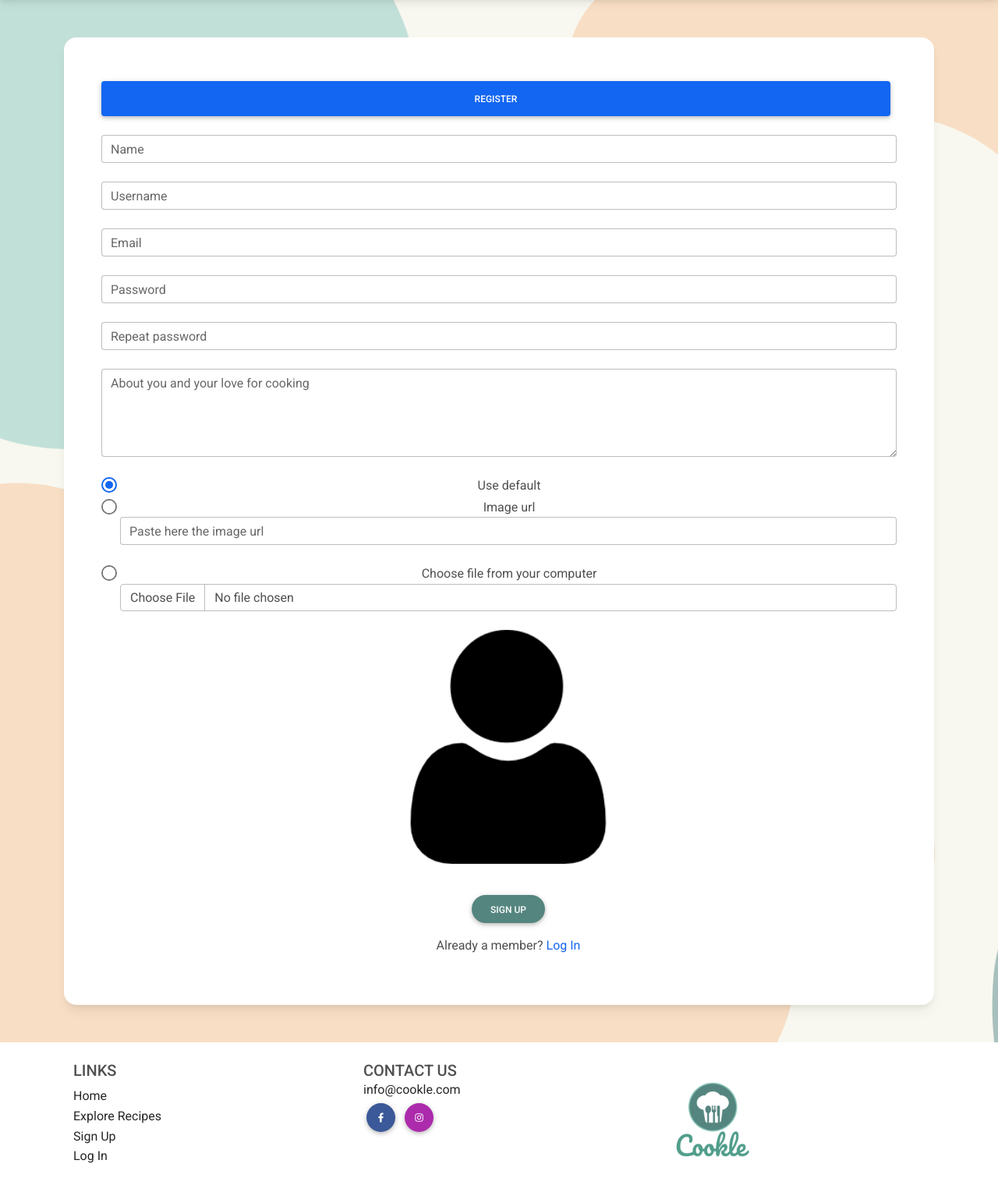
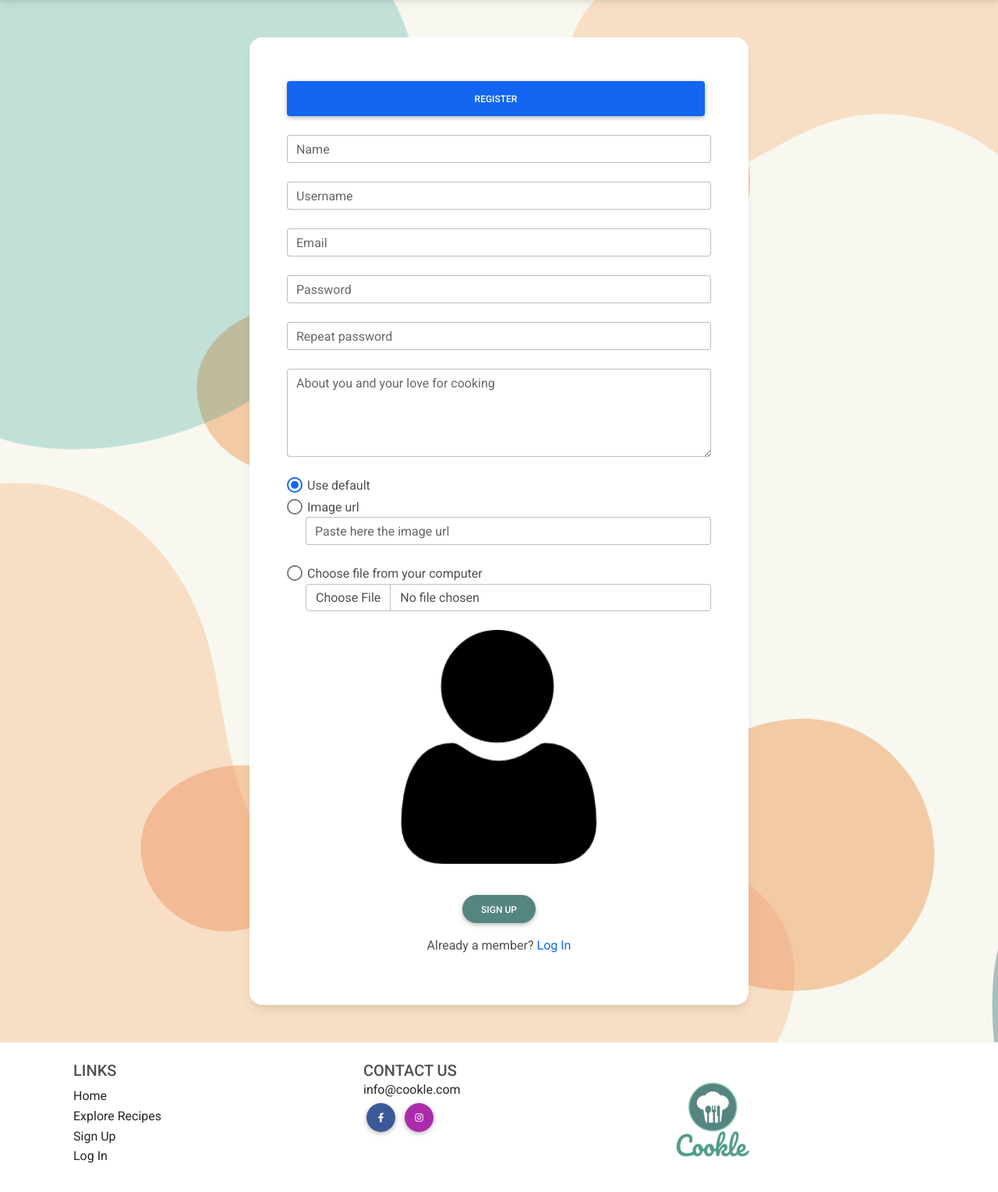
Before and after one commit to dissyulina/cookle-cookbook, a Flask app: page /register in a window 1280 px wide. Shown: the part 127-1656 px from the top of the page at 78% size. Run offline with Flask 2, Linux system fonts and the light colour scheme; some libraries are stand-ins or nearby versions.

Commit message:
Add JS to check passwords match

```diff
--- a/app.py
+++ b/app.py
@@ -41,7 +41,11 @@ def register():
             "password": generate_password_hash(request.form.get("password")),
             "name": request.form.get("name").lower(),
             "email": request.form.get("email"),
-            "about": request.form.get("about")
+            "about": request.form.get("about"),
+            "user_image": request.form.get("profile-url"),
+            "saved_recipes": [],
+            "upload_recipes": [],
+            "is_admin": False
         }
         mongo.db.users.insert_one(register)
 
--- a/static/css/style.css
+++ b/static/css/style.css
@@ -75,3 +75,7 @@
 */
 
 /* Register page */
+.card-login {
+    width: 85%;
+    max-width: 40rem;
+}
--- a/static/js/script.js
+++ b/static/js/script.js
@@ -35,3 +35,17 @@ function loadImage(){
     var url = document.getElementById("profile-url");
     image.src = url.value;
 }
+
+/* To check passwords match before submitting, addapted from:
+https://stackoverflow.com/questions/21727317/how-to-check-confirm-password-field-in-form-without-reloading-page/21727518
+*/
+$('#repeat-password').on('keyup', function () {
+    console.log("keyup");
+    if ($('#password').val() == $('#repeat-password').val()) {
+        $('#valid-message').html('Passwords match.').css('color', 'green');
+        $('.submit-btn').prop('disabled', false).removeClass('disabled');
+    } else {
+        $('#valid-message').html('Passwords do not match.').css('color', 'red');
+        $('.submit-btn').prop('disabled', true).addClass('disabled');
+    }
+});
--- a/templates/base.html
+++ b/templates/base.html
@@ -132,8 +132,10 @@
     <!-- jQuery -->
     <script src="https://code.jquery.com/jquery-3.6.0.min.js"
         integrity="sha256-/xUj+3OJU5yExlq6GSYGSHk7tPXikynS7ogEvDej/m4=" crossorigin="anonymous"></script>
+
     <!-- MDB -->
     <script type="text/javascript" src="https://cdnjs.cloudflare.com/ajax/libs/mdb-ui-kit/3.6.0/mdb.min.js"></script>
+
     <!-- JS -->
     <script src="{{ url_for('static', filename='js/script.js') }}"></script>
     {% block scripts %}
--- a/templates/register.html
+++ b/templates/register.html
@@ -3,7 +3,7 @@
 <section>
     <div class="w-100 background">
         <div class="overlay py-5">
-            <div class="container">
+            <div class="container d-flex justify-content-center align-items-center">
                     <!-- flash messages -->
 
                     {% with messages = get_flashed_messages(with_categories=True) %}
@@ -17,9 +17,9 @@
                     {% endwith %}
 
 
-                <div class="card p-2 p-md-5 text-center card-login">
+                <div class="card p-2 p-md-5 card-login">
 
-                    <ul class="nav nav-pills nav-justified mb-3" id="ex1" role="tablist">
+                    <ul class="nav nav-pills text-center nav-justified mb-3" id="ex1" role="tablist">
                         <li class="nav-item" role="presentation">
                             <a class="nav-link active" id="tab-register" data-mdb-toggle="pill" href="#pills-register"
                                 role="tab" aria-controls="pills-register" aria-selected="false">
@@ -43,29 +43,34 @@
                             <form method="POST" action="{{ url_for('register') }}" id="form-register">
                                 <!-- Name input -->
                                 <div class="form-outline mb-4">
-                                    <input type="text" id="name" name="name" class="form-control" />
+                                    <input type="text" id="name" name="name" class="form-control" required>
                                     <label class="form-label" for="name">Name</label>
                                 </div>
                                 <!-- Username input -->
                                 <div class="form-outline mb-4">
-                                    <input type="text" id="username" name="username" class="form-control" />
+                                    <input type="text" id="username" name="username" class="form-control" minlength="4"
+                                    maxlength="20" required>
                                     <label class="form-label" for="username">Username</label>
                                 </div>
                                 <!-- Email input -->
                                 <div class="form-outline mb-4">
-                                    <input type="email" id="email" name="email" class="form-control" />
+                                    <input type="email" id="email" name="email" class="form-control" required>
                                     <label class="form-label" for="email">Email</label>
                                 </div>
                                 <!-- Password input -->
                                 <div class="form-outline mb-4">
-                                    <input type="password" id="password" name="password" class="form-control" />
+                                    <input type="password" id="password" name="password" class="form-control" minlength="5"
+                                        maxlength="16" required>
                                     <label class="form-label" for="password">Password</label>
+                                    <div class="invalid-feedback">Password's length must be 5 to 16 characters.</div>
                                 </div>
                                 <!-- Repeat Password input -->
-                                <div class="form-outline mb-4">
-                                    <input type="password" id="repeatpassword" name="repeatpassword" class="form-control" />
-                                    <label class="form-label" for="repeatpassword">Repeat password</label>
+                                <div class="form-outline">
+                                    <input type="password" id="repeat-password" name="repeat-password"
+                                        class="form-control" required>
+                                    <label class="form-label" for="repeat-password">Repeat password</label>
                                 </div>
+                                <div id="valid-message" class="mb-4"></div>
                                 <!-- About input -->
                                 <div class="form-outline mb-4">
                                     <textarea class="form-control" id="about" name="about" rows="4"></textarea>
@@ -90,15 +95,14 @@
                                     <div class="mb-4">
                                         <input type="file" class="form-control" name="profile-image" id="profile-image">
                                     </div>
-
-								<div class="mb-4">
+                                </div>
+                                <!-- Rendering image from url -->
+								<div class="mb-4 text-center">
                                     <img id="show-image" src="{{ url_for('static', filename='images/user.png') }}" width="300">
                                 </div>
-
-                                <!-- Submit button -->
-                                <button type="submit" class="btn btn-primary my-3">Sign Up</button>
-                                <!-- Login buttons -->
+                                <!-- Submit button & Log In link-->
                                 <div class="text-center">
+                                    <button type="submit" class="btn btn-primary my-3 submit-btn">Sign Up</button>
                                     <p>Already a member? <a href="#!">Log In</a></p>
                                 </div>
                             </form>
```
